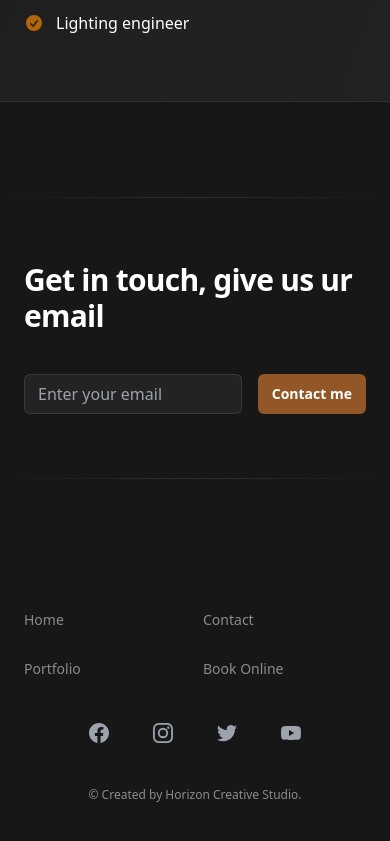
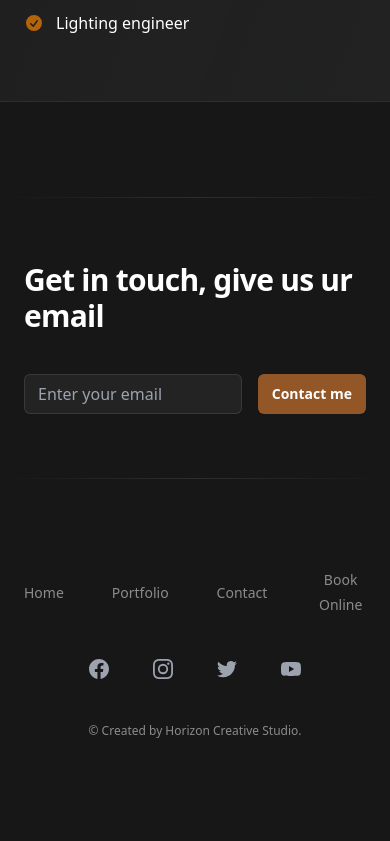
Before and after one commit to NonFoodSam/ReynishGit, a website: page index.html in a window 390 px wide. Shown: the part 2659-3500 px from the top of the page. After the commit the page ends 3440 px from the top, so only its background shows below. Drawn offline with nearby package versions, Linux system fonts and the light colour scheme.

Commit message:
one for luck

```diff
--- a/index.html
+++ b/index.html
@@ -556,9 +556,9 @@
     <script src="script.js"></script>
   </body>
   <footer class="bg-transparent">
-    <div class="mx-auto max-w-7xl overflow-hidden px-6 py-20 sm:py-4 lg:px-8">
+    <div class="mx-auto max-w-7xl overflow-hidden px-6 py-10 sm:py-4 lg:px-8">
       <nav
-        class="-mb-6 columns-2 sm:flex sm:justify-center sm:space-x-12"
+        class="-mb-6 flex items-center justify-center space-x-12 text-center"
         aria-label="Footer"
       >
         <div class="pb-6">
```
Also changed, not shown: build.css, output.css.
